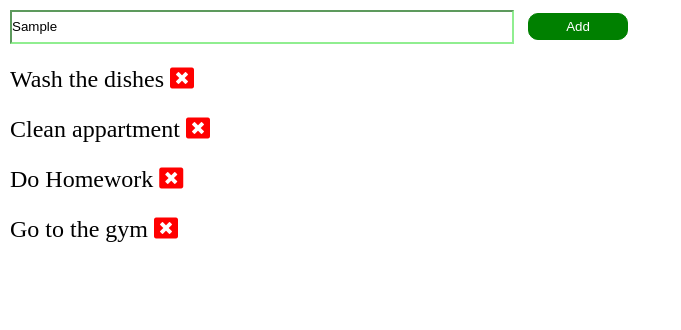
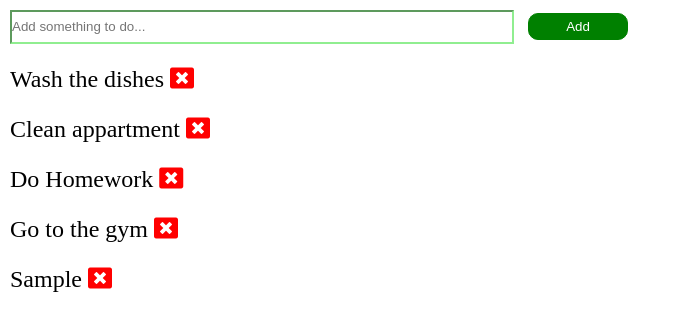
Before and after one commit to mariaDulesova/vue-todolist, a plain HTML site: page index.html in a window 1280 px wide. Both pictures are taken after typing "Sample" into the empty fields and a click on the button "Add". Shown: the whole page, without its empty margins (0-681 px from the left). Drawn offline with nearby package versions, Linux system fonts and the light colour scheme.

Commit message:
add-remove to do

```diff
--- a/index.html
+++ b/index.html
@@ -13,8 +13,10 @@
 </head>
 <body>
     <div id="root">
-        <input type="text" placeholder="Add something to do...">
-        <button>Add</button>
+        <input type="text"
+        placeholder="Add something to do..."
+        v-model ="newToDo.activity">
+        <button @click="addToDo">Add</button>
         <ul v-if = "toDoList.length>0">
             <li v-for = "(toDo, index) in toDoList">
                 {{ toDo.activity }}
--- a/js/script.js
+++ b/js/script.js
@@ -31,12 +31,24 @@ var app = new Vue (
                     activity: "Go to the gym",
                     completed: false
                 }
-            ]
+            ],
+            newToDo: {
+                activity: "",
+                completed:false
+            }
 
         },
         methods: {
             removeToDo: function (i){
-                this.toDoList.splice(i,1)
+                this.toDoList.splice(i,1);
+            },
+            addToDo: function(){
+                if(this.newToDo.activity.trim().length>0)
+                this.toDoList.push(this.newToDo);
+                this.newToDo = {
+                    activity: "",
+                    completed:false
+                };
             }
         }
     }
```
